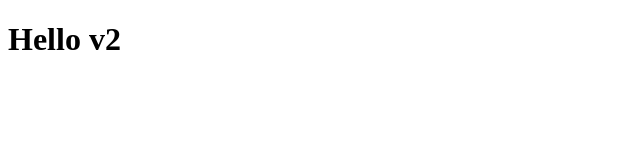
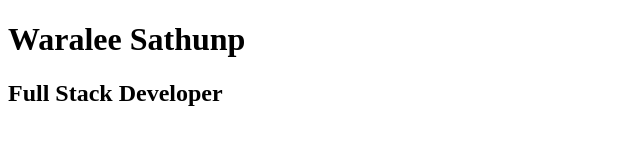
Before and after one commit to 66026123/New-folder, a plain HTML site: page index.html in a window 1280 px wide. Shown: the whole page, without its empty margins (0-640 px from the left). Drawn offline with Linux system fonts and the light colour scheme.

Commit message:
<div class="container">         <h1>Waralee Sathunp</h1>         <h2>Full Stack Developer</h2>     </div>

```diff
--- a/index.html
+++ b/index.html
@@ -6,6 +6,9 @@
     <title>Sample Page</title>
 </head>
 <body>
-    <h1>Hello v2</h1>
+    <div class="container">
+        <h1>Waralee Sathunp</h1>
+        <h2>Full Stack Developer</h2>
+    </div>
 </body>
 </html>
```
